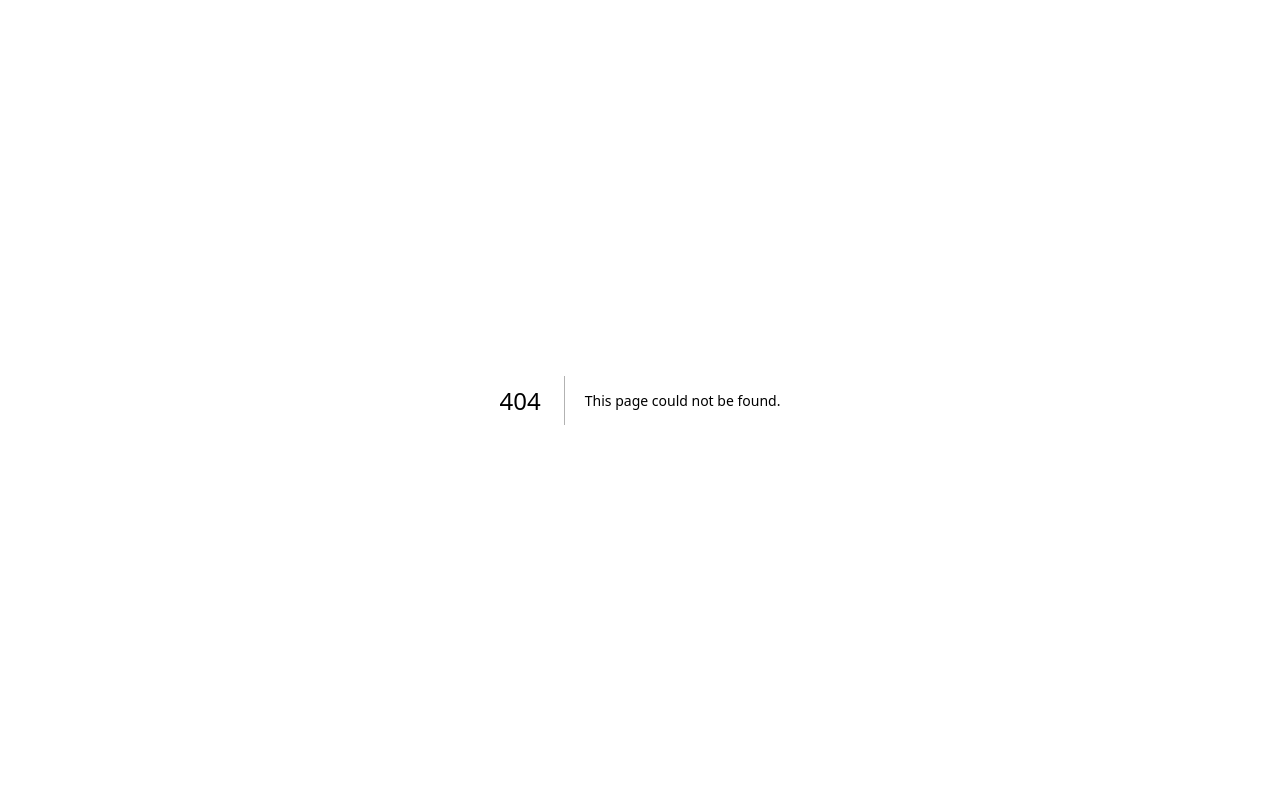
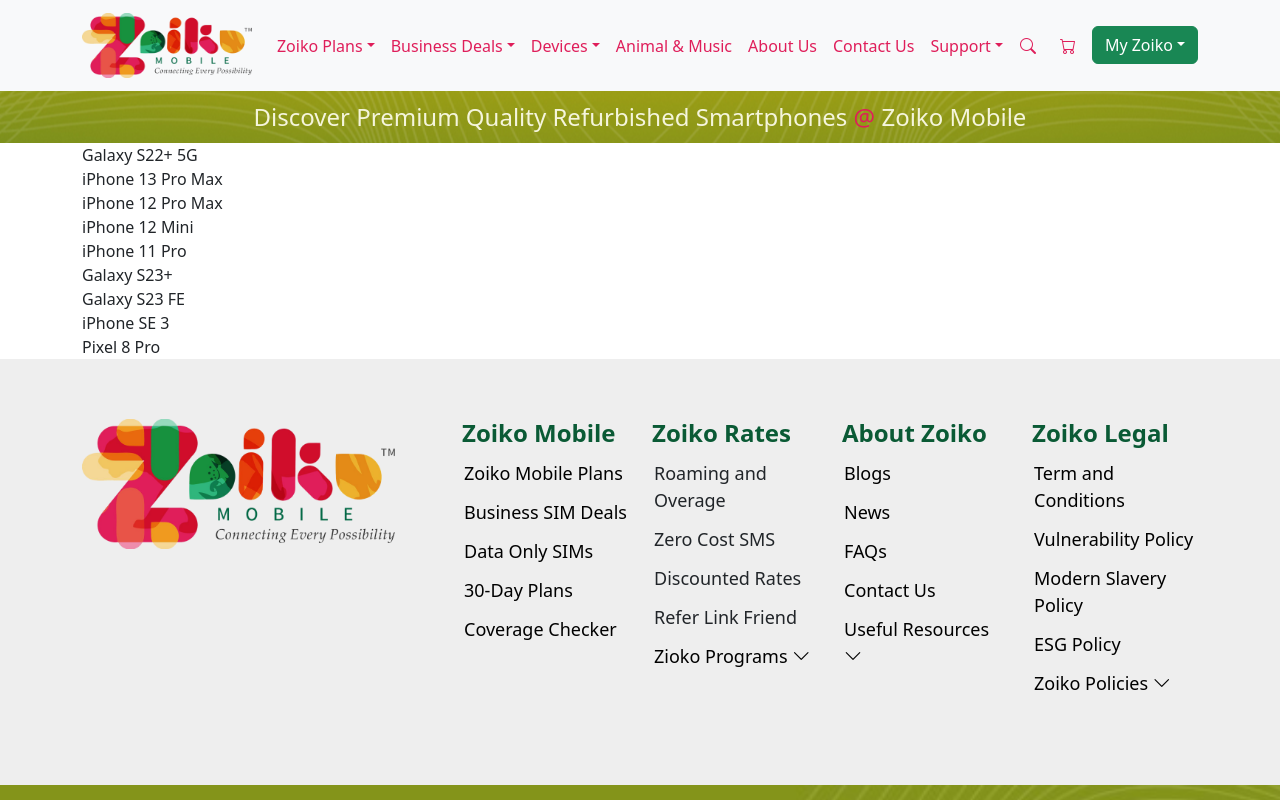
Before and after one commit to Euronoxx/zmuk, a Next.js app: page /products/1 in a window 1280 px wide. Before the commit this address had no page. Shown: the top 800 px of the page. Built offline with nearby package versions, Linux system fonts and the light colour scheme.

Commit message:
Dynamic URL updated

```diff
--- a/app/product-category/refurbished/page.js
+++ b/app/product-category/refurbished/page.js
@@ -58,7 +58,7 @@
                                 </Col>
                             </Row>
                             <div className="mt-4">
-                                <Button variant="outline-danger">View Details</Button>&nbsp;<Button variant="outline-danger">Buy Now</Button>
+                                <Button variant="outline-danger" href={`/products/${item.slug}`}>View Details</Button>&nbsp;<Button variant="outline-danger" href={`/products/${item.slug}`}>Buy Now</Button>
                             </div>
                         </Card>
                     </Col>
--- /dev/null
+++ b/app/products/[slug]/page.js
@@ -0,0 +1,26 @@
+"use client"
+import Header from "../../components/Header";
+import HeadBar from "../../components/HeadBar";
+import Footer from "../../components/Footer";
+import { Button, Container } from "react-bootstrap";
+import { useRouter } from "next/navigation";
+import data from "../../products/mobiledata.json";
+
+export default function ProductDetail ({ params }) {
+    const router = useRouter();
+    const paramUrl = params.slug;
+
+    return (
+        <>
+        <Header />
+        <HeadBar text={<>Discover Premium Quality Refurbished Smartphones <span style={{color:'#DF1E5A'}}>@</span> Zoiko Mobile</>} />
+        <Container>
+            {data.phones.map((item) => (
+                <div key={item.id}>{item.name}</div>
+            ))}
+        </Container>
+        <Footer />
+        </>
+
+    );
+}
--- a/app/products/businesssimdeals.json
+++ b/app/products/businesssimdeals.json
@@ -3,6 +3,7 @@
         {
             "twentyfour": [
                 {
+                    "id": 1,
                     "plan": "Business Booster Lite",
                     "data": "30GB",
                     "prevprice": "£11.99",
@@ -15,6 +16,7 @@
                     ]
                 },
                 {
+                    "id": 2,
                     "plan": "Business Booster Premium",
                     "data": "100GB",
                     "prevprice": "£31",
@@ -27,6 +29,7 @@
                     ]
                 },
                 {
+                    "id": 3,
                     "plan": "Business Booster Pro",
                     "data": "Unlimited",
                     "prevprice": "£33.50",
--- a/app/products/mobiledata.json
+++ b/app/products/mobiledata.json
@@ -3,6 +3,7 @@
         {
             "id": 1,
             "name": "Galaxy S22+ 5G",
+            "slug": "galaxy-s22-plus-5g",
             "price": "£397.59",
             "condition": [
                 "A2-Excellent"
@@ -20,6 +21,7 @@
         {
             "id": 2,
             "name": "iPhone 13 Pro Max",
+            "slug": "iphone-13-pro-max",
             "price": "£700.25",
             "condition": [
                 "A2-Excellent"
@@ -36,6 +38,7 @@
         {
             "id": 3,
             "name": "iPhone 12 Pro Max",
+            "slug": "iphone-12-pro-max",
             "price": "£566.25",
             "condition": [
                 "A2-Excellent"
@@ -52,6 +55,7 @@
         {
             "id": 4,
             "name": "iPhone 12 Mini",
+            "slug": "iphone-12-mini",
             "price": "£277.25",
             "condition": [
                 "A1-Flawless",
@@ -73,6 +77,7 @@
         {
             "id": 5,
             "name": "iPhone 11 Pro",
+            "slug": "iphone-11-pro",
             "price": "£328.25",
             "condition": [
                 "A1-Flawless",
@@ -96,6 +101,7 @@
         {
             "id": 6,
             "name": "Galaxy S23+",
+            "slug": "galaxy-s23-plus",
             "price": "£576.25",
             "condition": [
                 "A1-Flawless",
@@ -113,6 +119,7 @@
         {
             "id": 7,
             "name": "Galaxy S23 FE",
+            "slug": "galaxy-s23-fe",
             "price": "£402.25",
             "condition": [
                 "A1-Flawless",
@@ -130,6 +137,7 @@
         {
             "id": 8,
             "name": "iPhone SE 3",
+            "slug": "iphone-se-3",
             "price": "£260.25",
             "condition": [
                 "A2-Excellent"
@@ -146,6 +154,7 @@
         {
             "id": 9,
             "name": "Pixel 8 Pro",
+            "slug": "pixel-8-pro",
             "price": "£587.99",
             "condition": [
                 "A2-Excellent"
```
